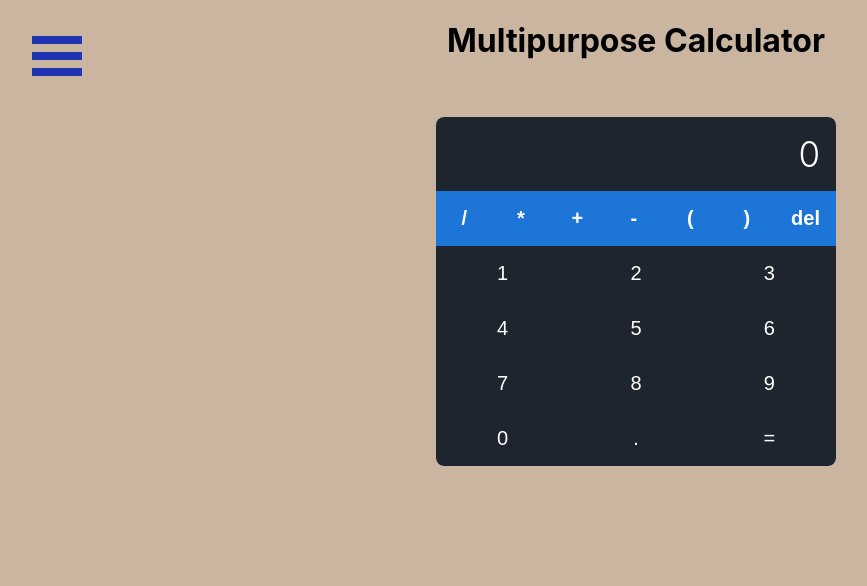
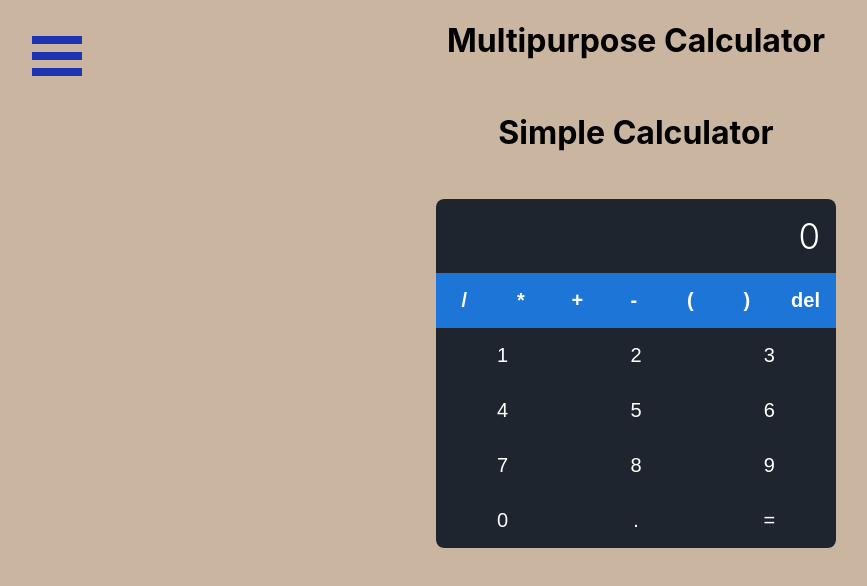
Before and after one commit to F1TR4t/SWE632_Calculator, a React (Create React App) app: page / in a window 1280 px wide. Shown: the top 586 px of the page, without its empty margins (4-871 px from the left). Built offline with nearby package versions, Linux system fonts and the light colour scheme.

Commit message:
Update Calculator.js
fixed title of page

```diff
--- a/src/Components/Calculators/Calculator.js
+++ b/src/Components/Calculators/Calculator.js
@@ -1,6 +1,9 @@
-import{useState} from 'react';
+import {useState, useEffect} from 'react';
 
 const Calculator = () =>{
+
+
+
     const [calc, setCalc] = useState("");
     const [result, setResult] = useState("");
 
@@ -46,6 +49,9 @@ const Calculator = () =>{
     }
 
     return (
+
+    <div align="center">
+        <h1>Simple Calculator</h1>
         <div className="App1">
             <div className="calculator">
                 <div className="display">
@@ -72,6 +78,7 @@ const Calculator = () =>{
             </div>
             </div>
         </div>
+    </div>
     );
 }
 
```
Lines whose indentation alone changed are shown as unchanged.
